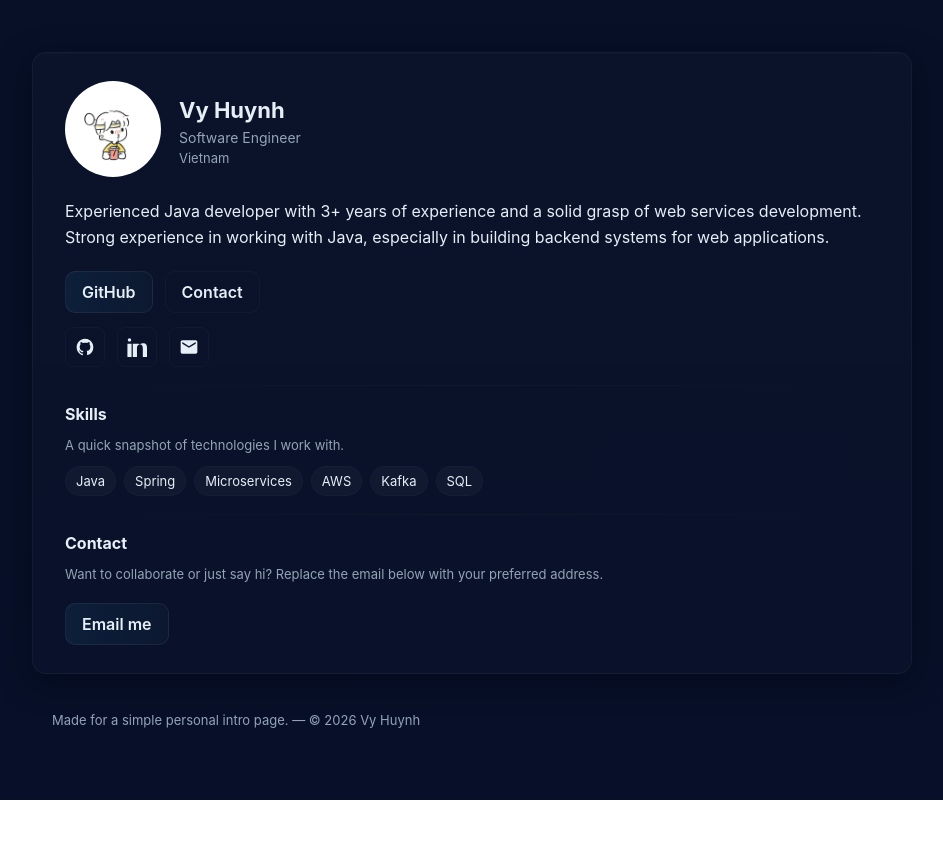
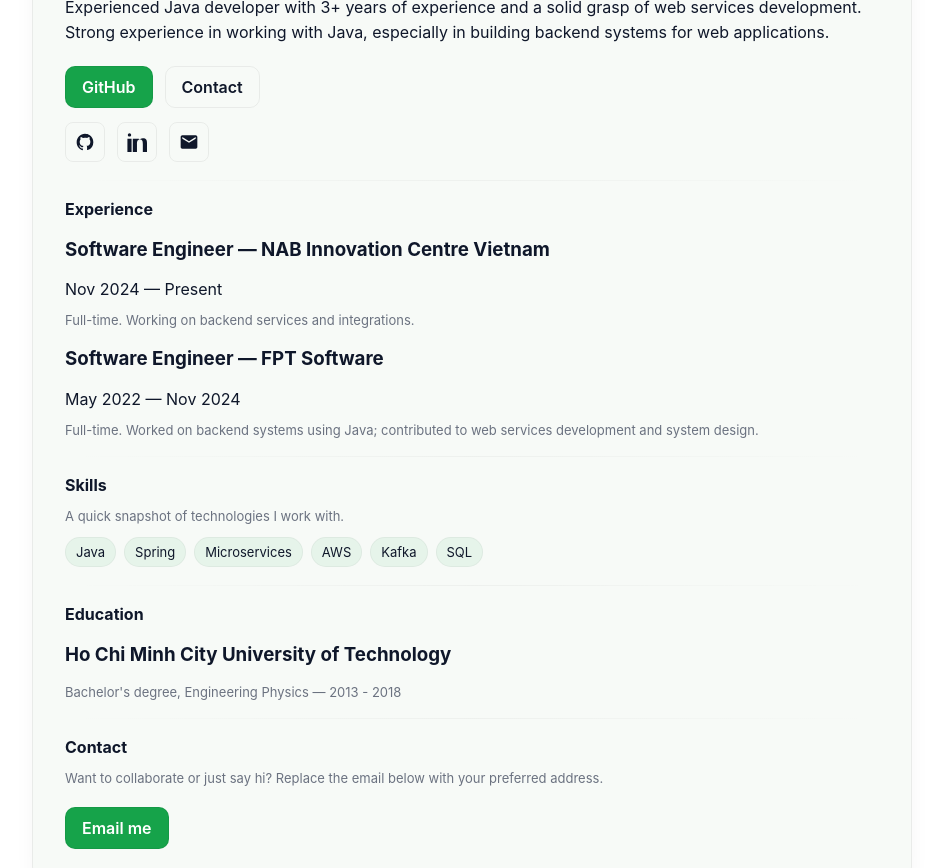
Before and after one commit to navi83/navi83.github.io, a plain HTML site: page index.html in a window 1280 px wide. Shown: the top 868 px of the page, without its empty margins (168-1111 px from the left). Before the commit the page ends 800 px from the top, so only its background shows below. Drawn offline with Linux system fonts and the light colour scheme.

Commit message:
fix style

```diff
--- a/assets/styles.css
+++ b/assets/styles.css
@@ -1,12 +1,12 @@
-/* Devportfolio-like card styles for Vy Huynh */
+/* Light theme (white background, black text, green accents) */
 :root{
-  --bg: #081226;
-  --card: rgba(8,18,38,0.7);
-  --card-border: rgba(255,255,255,0.04);
-  --accent: #38bdf8;
-  --muted: #94a3b8;
-  --text: #e6eef6;
-  --radius: 14px;
+  --bg: #ffffff;
+  --card-bg: #f7faf7; /* subtle off-white card */
+  --card-border: rgba(0,0,0,0.06);
+  --accent: #16a34a; /* green (emerald-600) */
+  --muted: #6b7280; /* gray-500 */
+  --text: #0f172a; /* near-black */
+  --radius: 12px;
   --max-width: 880px;
 }
 *{box-sizing:border-box}
@@ -14,7 +14,7 @@ html,body{height:100%}
 body{
   margin:0;
   font-family: Inter, ui-sans-serif, system-ui, -apple-system, "Segoe UI", Roboto, Arial;
-  background: linear-gradient(180deg,#071027 0%, #071028 100%);
+  background:var(--bg);
   color:var(--text);
   -webkit-font-smoothing:antialiased;
   -moz-osx-font-smoothing:grayscale;
@@ -28,19 +28,18 @@ body{
 
 /* Card */
 .card{
-  background: linear-gradient(180deg, rgba(255,255,255,0.015), rgba(255,255,255,0.01));
+  background: var(--card-bg);
   border-radius:var(--radius);
   padding:28px 32px;
   border:1px solid var(--card-border);
-  box-shadow: 0 8px 30px rgba(2,6,23,0.6), inset 0 1px 0 rgba(255,255,255,0.02);
+  box-shadow: 0 6px 20px rgba(2,6,23,0.04);
 }
 
-/* Profile header: avatar left, meta right */
+/* Profile header */
 .profile-header{display:flex;align-items:center;gap:18px}
-.avatar-wrap{flex:0 0 auto}
-.avatar{width:96px;height:96px;border-radius:50%;object-fit:cover;border:6px solid rgba(255,255,255,0.04);background:#fff}
+.avatar{width:96px;height:96px;border-radius:50%;object-fit:cover;background:#fff;border:4px solid rgba(0,0,0,0.06)}
 .meta{display:flex;flex-direction:column}
-.name{margin:0;font-size:22px}
+.name{margin:0;font-size:22px;color:var(--text)}
 .role{margin:6px 0 0;color:var(--muted);font-size:14px}
 .location{margin:4px 0 0;color:var(--muted);font-size:13px}
 
@@ -49,23 +48,23 @@ body{
 
 /* Actions */
 .actions{display:flex;gap:12px;justify-content:flex-start;margin-bottom:14px}
-.btn{display:inline-block;padding:10px 16px;border-radius:10px;background:linear-gradient(90deg, rgba(56,189,248,0.08), rgba(125,211,252,0.03));border:1px solid rgba(255,255,255,0.06);color:var(--text);text-decoration:none;font-weight:600}
-.btn.ghost{background:transparent;border:1px solid rgba(255,255,255,0.03)}
+.btn{display:inline-block;padding:10px 16px;border-radius:10px;background:var(--accent);border:1px solid rgba(0,0,0,0.06);color:#fff;text-decoration:none;font-weight:600}
+.btn.ghost{background:transparent;border:1px solid var(--card-border);color:var(--text)}
 
-/* Social icons row */
+/* Social icons */
 .social-icons{display:flex;gap:12px;justify-content:flex-start;margin:8px 0 18px}
-.icon{width:40px;height:40px;border-radius:8px;display:inline-flex;align-items:center;justify-content:center;border:1px solid rgba(255,255,255,0.03);color:var(--text);background:transparent}
+.icon{width:40px;height:40px;border-radius:8px;display:inline-flex;align-items:center;justify-content:center;border:1px solid var(--card-border);color:var(--text);background:transparent}
 .icon svg{display:block}
 
-.divider{height:1px;border:0;background:linear-gradient(90deg,transparent, rgba(255,255,255,0.03), transparent);margin:18px 0}
+.divider{height:1px;border:0;background:linear-gradient(90deg,transparent, rgba(0,0,0,0.04), transparent);margin:18px 0}
 
 /* Sections */
-.section-heading{margin:0 0 8px 0;font-size:16px;text-align:left}
+.section-heading{margin:0 0 8px 0;font-size:16px;text-align:left;color:var(--text)}
 .muted{color:var(--muted);font-size:13px}
 
 /* Skills */
 .skill-list{display:flex;flex-wrap:wrap;gap:8px;margin-top:10px}
-.skill{background:rgba(255,255,255,0.03);padding:6px 10px;border-radius:999px;font-size:13px;color:var(--text);border:1px solid rgba(255,255,255,0.02)}
+.skill{background:#e6f4ea;padding:6px 10px;border-radius:999px;font-size:13px;color:var(--text);border:1px solid rgba(0,0,0,0.04)}
 
 /* Contact */
 .contact .btn{margin-top:8px}
@@ -73,14 +72,13 @@ body{
 /* Footer */
 .page-footer{margin-top:18px;color:var(--muted);font-size:13px}
 
-/* Responsive: stack avatar/meta */
+/* Responsive */
 @media (max-width:720px){
   .profile-header{flex-direction:column;align-items:flex-start}
   .avatar{width:80px;height:80px}
   .actions{justify-content:flex-start}
 }
 
-/* Small screens: center everything a bit */
 @media (max-width:480px){
   .card{padding:18px}
   .meta{align-items:flex-start}
--- a/index.html
+++ b/index.html
@@ -44,6 +44,26 @@
 
       <hr class="divider" />
 
+      <!-- Experience section -->
+      <section id="experience" class="experience">
+        <h2 class="section-heading">Experience</h2>
+        <div class="timeline">
+          <div class="timeline-item">
+            <h3>Software Engineer — NAB Innovation Centre Vietnam</h3>
+            <span class="timeline-date">Nov 2024 — Present</span>
+            <p class="muted">Full-time. Working on backend services and integrations.</p>
+          </div>
+
+          <div class="timeline-item">
+            <h3>Software Engineer — FPT Software</h3>
+            <span class="timeline-date">May 2022 — Nov 2024</span>
+            <p class="muted">Full-time. Worked on backend systems using Java; contributed to web services development and system design.</p>
+          </div>
+        </div>
+      </section>
+
+      <hr class="divider" />
+
       <section id="skills" class="skills">
         <h2 class="section-heading">Skills</h2>
         <p class="muted">A quick snapshot of technologies I work with.</p>
@@ -54,6 +74,17 @@
           <span class="skill">AWS</span>
           <span class="skill">Kafka</span>
           <span class="skill">SQL</span>
+        </div>
+      </section>
+
+      <hr class="divider" />
+
+      <!-- Education section -->
+      <section id="education" class="education">
+        <h2 class="section-heading">Education</h2>
+        <div class="education-item">
+          <h3>Ho Chi Minh City University of Technology</h3>
+          <p class="muted">Bachelor's degree, Engineering Physics — 2013 - 2018</p>
         </div>
       </section>
 
```
